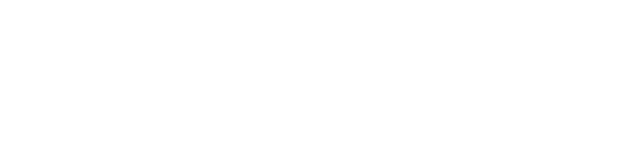
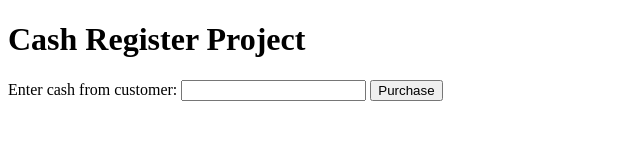
Before and after one commit to QingjieShen/cash-register, a plain HTML site: page index.html in a window 1280 px wide. Shown: the whole page, without its empty margins (0-640 px from the left). Drawn offline with Linux system fonts and the light colour scheme.

Commit message:
adds basic html content

```diff
--- a/index.html
+++ b/index.html
@@ -7,7 +7,20 @@
     <title>Cash Register</title>
 </head>
 <body>
+    <h1>Cash Register Project</h1>
+    <main>
+        <div id="change-due" class="drawerInfo">
 
+        </div>
+        <div class="input-cash">
+            <label for="cash">Enter cash from customer:</label>
+            <input type="number" id="cash" name="cash">
+            <button id="purchase-btn">Purchase</button>
+        </div>
+        <div class="cash-drawer">
+
+        </div>
+    </main>
     <script src="main.js"></script>
 </body>
 </html>
```
